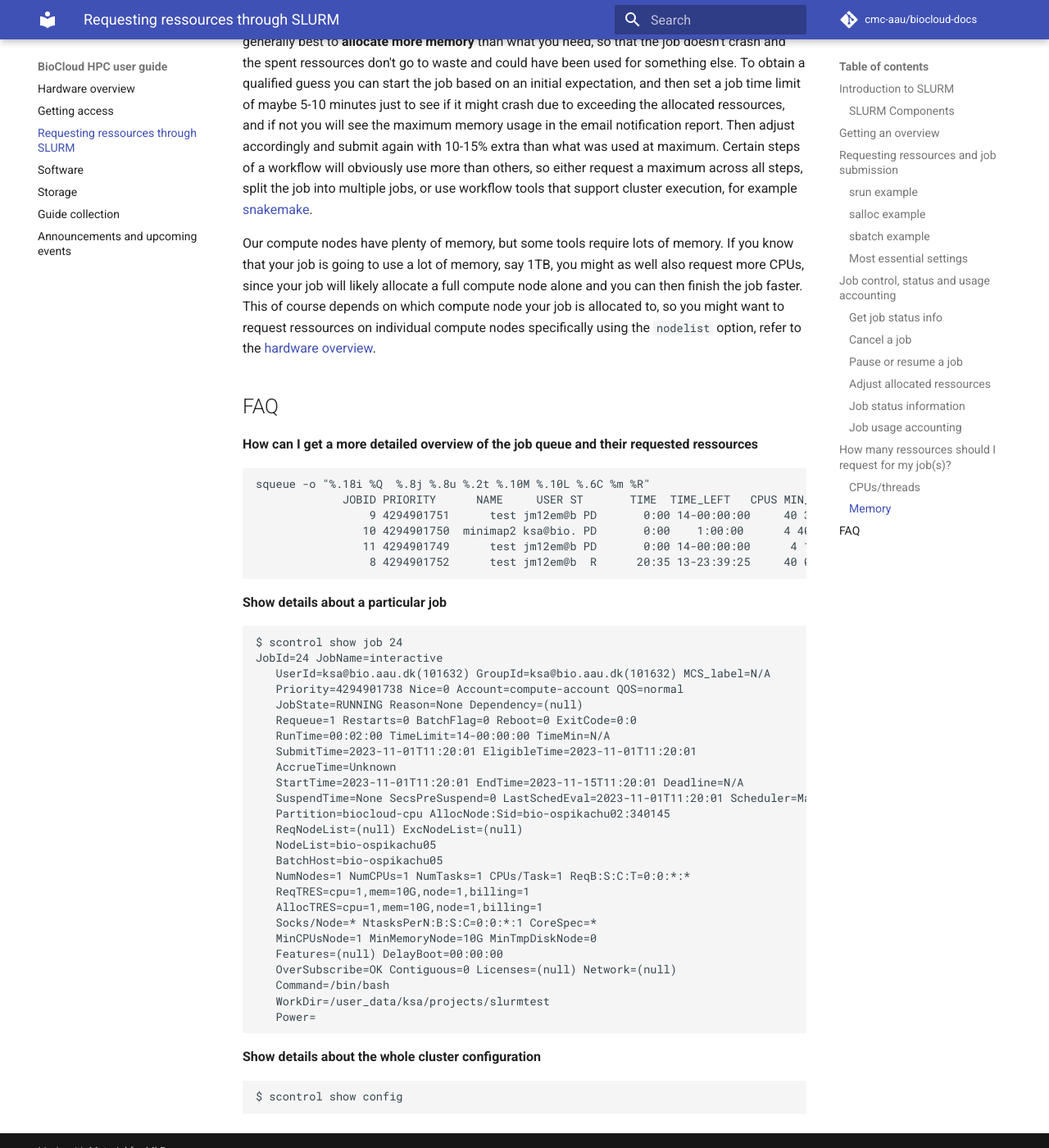
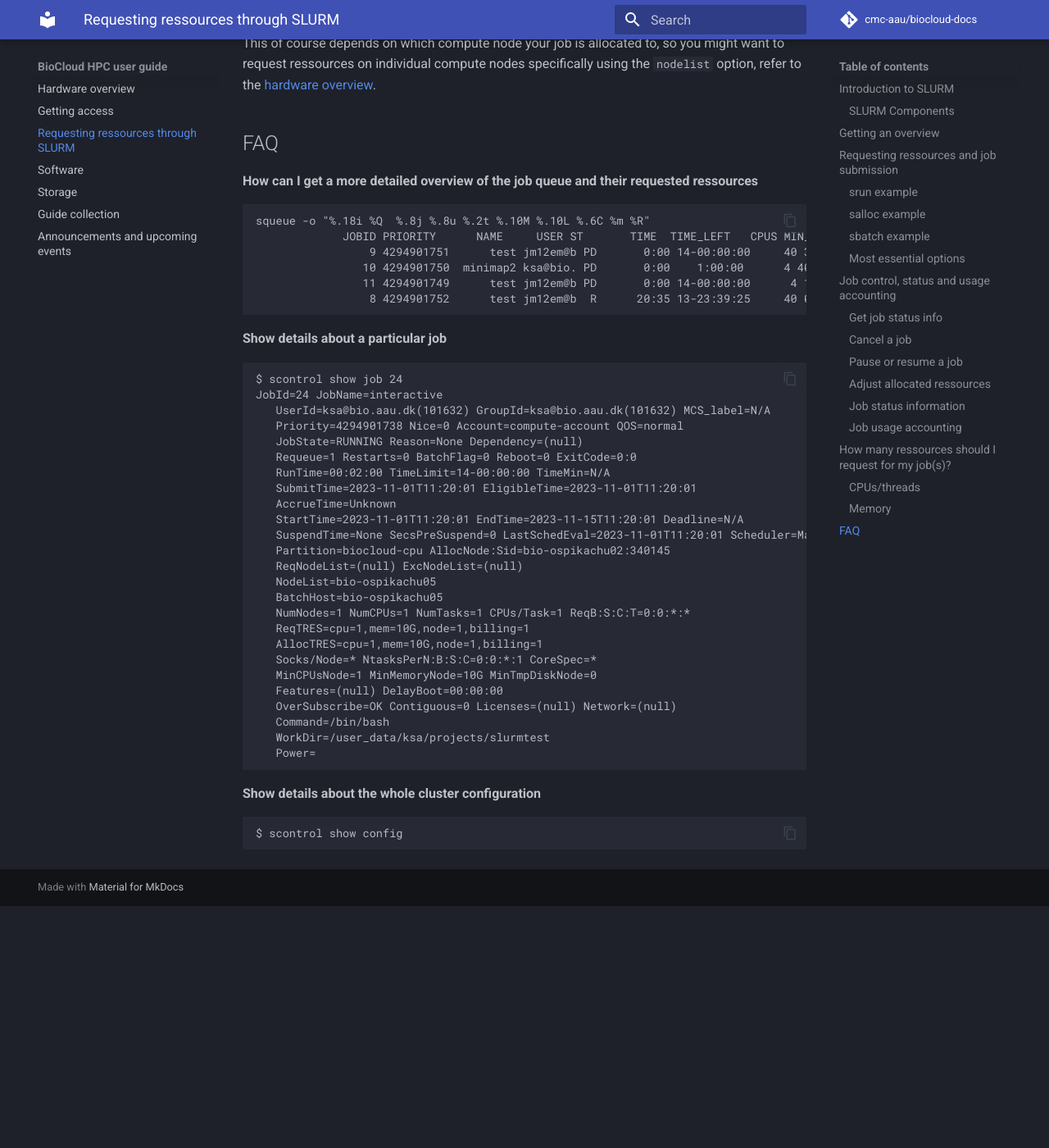
Before and after one commit to cmc-aau/hpc-docs, an MkDocs documentation site: the page built from docs/slurm.md, in a window 1280 px wide and 1400 px high, scrolled down 7920 px. Shown: the whole window at 82% size. Built offline with MkDocs 1.6.1 and Material for MkDocs 9.7.7, drawn with Linux system fonts in a browser that asks for light colours; comment, search, counter and statistics services are not loaded; after the commit the page ends 9025 px from its top, so only the background shows below that; some of the changed text lies outside the part shown.

Commit message:
dark theme+add dropdowns

````diff
--- a/docs/slurm.md
+++ b/docs/slurm.md
@@ -36,7 +36,7 @@
 To get live information about the whole cluster, the ressource utilization of individual nodes, number of SLURM jobs running etc, visit the [Grafana dashboard](http://bio-ospikachu04.srv.aau.dk:3000/).
 
 ## Requesting ressources and job submission
-To request ressources through SLURM you need to be familiar with the following 3 commands depending on your needs. They all share the same options to define ressource constraints (number of CPUs, memory, GPU, etc), time limits, email for job status notifications etc (overview of the most [essential settings](#most-commonly-used-settings) is shown further down), but their use-case and how they work differ:
+To request ressources through SLURM you need to be familiar with the following 3 commands depending on your needs. They all share the same options to define ressource constraints (number of CPUs, memory, GPU, etc), time limits, email for job status notifications etc (overview of the most [essential settings](#most-essential-options) is shown further down), but their use-case and how they work differ:
 
  - `srun` (interactive): Request ressources and run a command/script in the foreground once ressources become available. Ressources are freed for new jobs immediately once the command exits.
  - `salloc` (interactive): Request ressources and allocate them to a new shell session. Ressources remain allocated until the terminal session is exited (CTRL+d or `exit` or close window).
@@ -120,7 +121,7 @@
 
 Submit the batch script to the SLURM job queue using `sbatch minimap2test.sh`, and it will then start once the requested amount of ressources are available (also taking into account your past usage and priorities of other jobs etc, all 3 job submission commands do that). If you set the `--mail-user` and `--mail-type` arguments you should get a notification email once the job starts and finishes with additional details like how many ressources you have actually used compared to what you have requested. This is essential information for future jobs to avoid overbooking. As the job is handled by slurm in the background by the SLURM daemons on the individual compute nodes you won't see any output to the terminal, it will instead be written to the file defined by `--output`. To follow along use `tail -f /user_data/abc/slurmjobs/job_123.txt`.
 
-### Most essential settings
+### Most essential options
 There are plenty of options with the SLURM job submission commands, but below are the most important ones for our current setup and common use-cases. If you need anything else you can start with the [SLURM cheatsheet](https://slurm.schedmd.com/pdfs/summary.pdf), or else refer to the SLURM documentation for the individual commands [`srun`](https://slurm.schedmd.com/srun.html), [`salloc`](https://slurm.schedmd.com/salloc.html), and [`sbatch`](https://slurm.schedmd.com/sbatch.html).
 
 | Option               | Description                                                                                                  |
@@ -191,17 +227,16 @@
 sstat --jobs=your_job-id --format=jobid,cputime,maxrss,ntasks
 ```
 
-Useful format variables:
-
-| Variable | Description |
-| --- | --- |
-| avecpu | Average CPU time of all tasks in job. |
-| averss | Average resident set size of all tasks. |
-| avevmsize | Average virtual memory of all tasks in a job. |
-| jobid | The id of the Job. |
-| maxrss | Maximum number of bytes read by all tasks in the job. |
-| maxvsize | Maximum number of bytes written by all tasks in the job. |
-| ntasks | Number of tasks in a job. |
+??? "Useful format variables"
+      | Variable | Description |
+      | --- | --- |
+      | avecpu | Average CPU time of all tasks in job. |
+      | averss | Average resident set size of all tasks. |
+      | avevmsize | Average virtual memory of all tasks in a job. |
+      | jobid | The id of the Job. |
+      | maxrss | Maximum number of bytes read by all tasks in the job. |
+      | maxvsize | Maximum number of bytes written by all tasks in the job. |
+      | ntasks | Number of tasks in a job. |
 
 ### Job usage accounting
 To see usage accounting information about jobs use [`sacct`](https://slurm.schedmd.com/sacct.html):
--- a/mkdocs.yml
+++ b/mkdocs.yml
@@ -13,4 +13,18 @@
   - guides.md
   - events.md
 theme:
-  name: 'material'
+  name: material
+  palette:
+    scheme: slate
+  features:
+    - content.code.copy
+markdown_extensions:
+  - pymdownx.highlight:
+      anchor_linenums: true
+      line_spans: __span
+      pygments_lang_class: true
+  - pymdownx.inlinehilite
+  - pymdownx.snippets
+  - pymdownx.superfences
+  - admonition
+  - pymdownx.details
````
Also changed, not shown: other parts of docs/slurm.md (+40 -4 lines).
